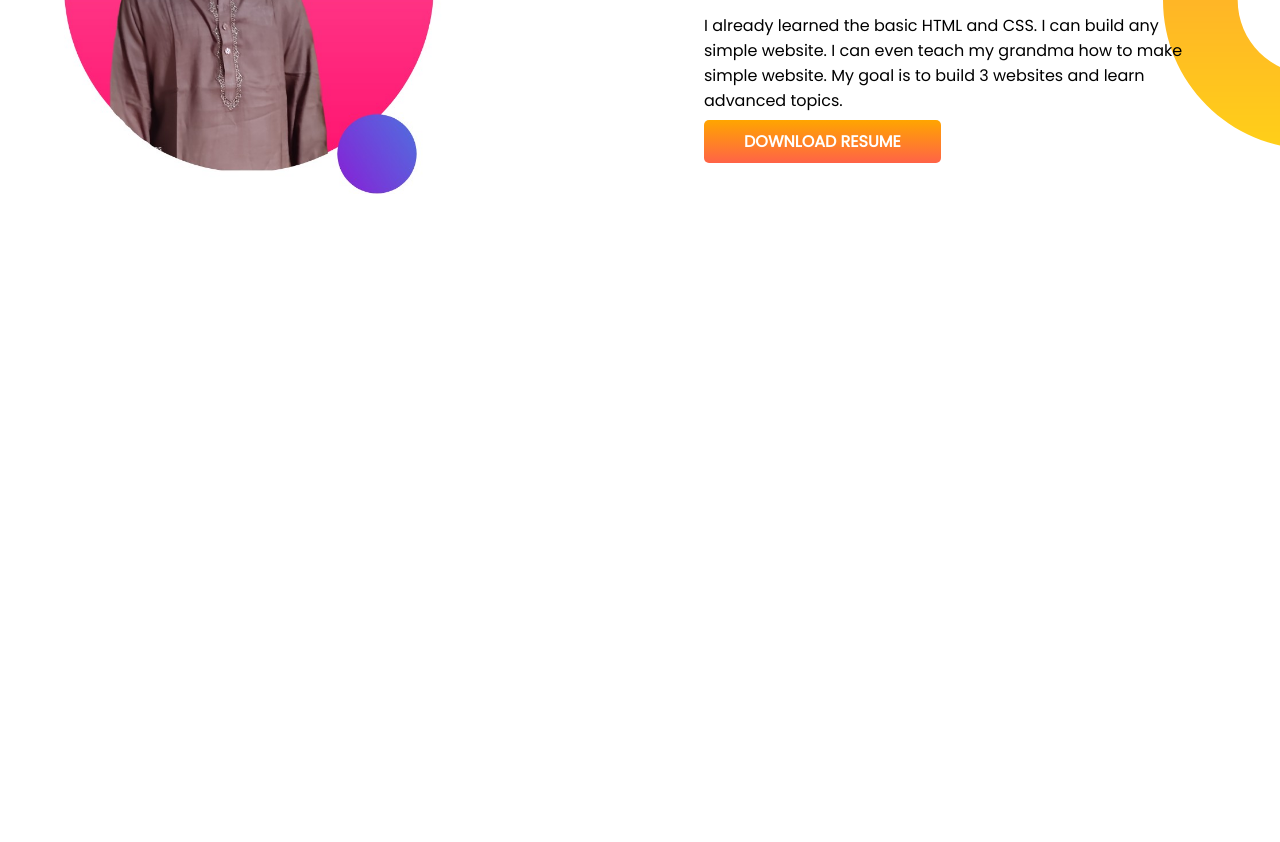
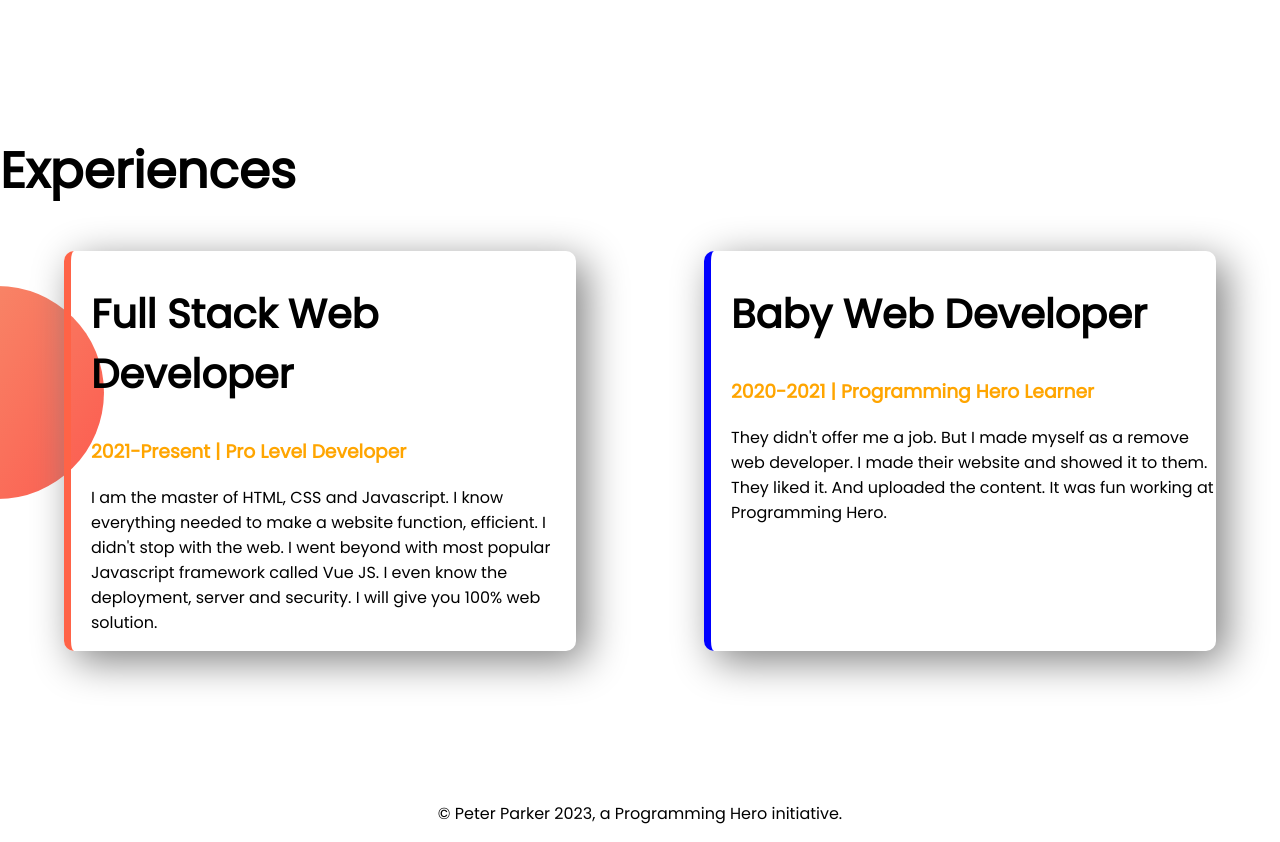
Before and after one commit to AsikurRahaman/developer-portfolio, a plain HTML site: page index.html in a window 1280 px wide. Shown: the part 1080-1922 px from the top of the page. Before the commit the page ends 1495 px from the top, so only its background shows below. Drawn offline with Linux system fonts and the light colour scheme.

Commit message:
footer added and the experience section complete

```diff
--- a/index.html
+++ b/index.html
@@ -14,7 +14,7 @@
 </head>
 
 <body>
-    <section class="top-banner">
+    <section class="top-banner flexible_container">
         <div class="half-width">
             <h1>Welcome To</h1>
             <h1><span class="orange-color">Asikur Rahman</span> World!</h1>
@@ -30,7 +30,7 @@
             <img src="images/asikur2.png" alt="picture of mine">
         </div>
     </section>
-    <section class="dream-big">
+    <section class="dream-big flexible_container">
         <div class="half-width">
             <img src="images/asikur.jpg" alt="another pic of mine">
         </div>
@@ -42,8 +42,31 @@
             <a class="myProfile" href="https://github.com/AsikurRahaman" target="_blank">DOWNLOAD RESUME</a>
         </div>
     </section>
+    <section class="experience-area">
+        <h1>Experiences</h1>
+        <div class="flexible_container">
+            <div id="fulstack_developer" class="experience_items">
+                <h2>Full Stack Web Developer</h2>
+                <h3 class="orange-color">2021-Present | Pro Level Developer</h3>
+                <p>I am the master of HTML, CSS and Javascript. I know everything needed to make a website function,
+                    efficient. I didn't stop with the web. I went beyond with most popular Javascript framework called
+                    Vue
+                    JS. I even know the deployment, server and security. I will give you 100% web solution.</p>
+            </div>
+            <div id="baby_developer" class="experience_items border_blue">
+                <h2>Baby Web Developer</h2>
+                <h3 class="orange-color">2020-2021 | Programming Hero Learner</h3>
+                <p>They didn't offer me a job. But I made myself as a remove web developer. I made their website and
+                    showed
+                    it to them. They liked it. And uploaded the content. It was fun working at Programming Hero.</p>
+            </div>
+        </div>
+    </section>
 
 
 </body>
+<footer>
+    <p>© Peter Parker 2023, a Programming Hero initiative.</p>
+</footer>
 
 </html>
--- a/style.css
+++ b/style.css
@@ -8,18 +8,22 @@ h1 {
     font-size: 50px;
 }
 
+h2 {
+    font-size: 40px;
+}
+
 .orange-color {
     color: orange;
 }
 
-section {
+.flexible_container {
     display: flex;
     margin-bottom: 150px;
 }
 
 .half-width {
     width: 50%;
-    padding: 5%;
+    padding-left: 5%;
 }
 
 .half-width img {
@@ -45,3 +49,30 @@ section {
     background-repeat: no-repeat;
     background-position: right center;
 }
+
+.experience-area {
+    background-image: url(images/exp-bg.png);
+    background-repeat: no-repeat;
+    background-position: left;
+}
+
+.experience_items {
+    width: 40%;
+    margin-left: 5%;
+    margin-right: 5%;
+    padding-left: 20px;
+    border-radius: 10px;
+    box-shadow: 10px 10px 40px grey;
+}
+
+#fulstack_developer {
+    border-left: 7px solid tomato;
+}
+
+#baby_developer {
+    border-left: 7px solid blue;
+}
+
+footer p {
+    text-align: center;
+}
```
